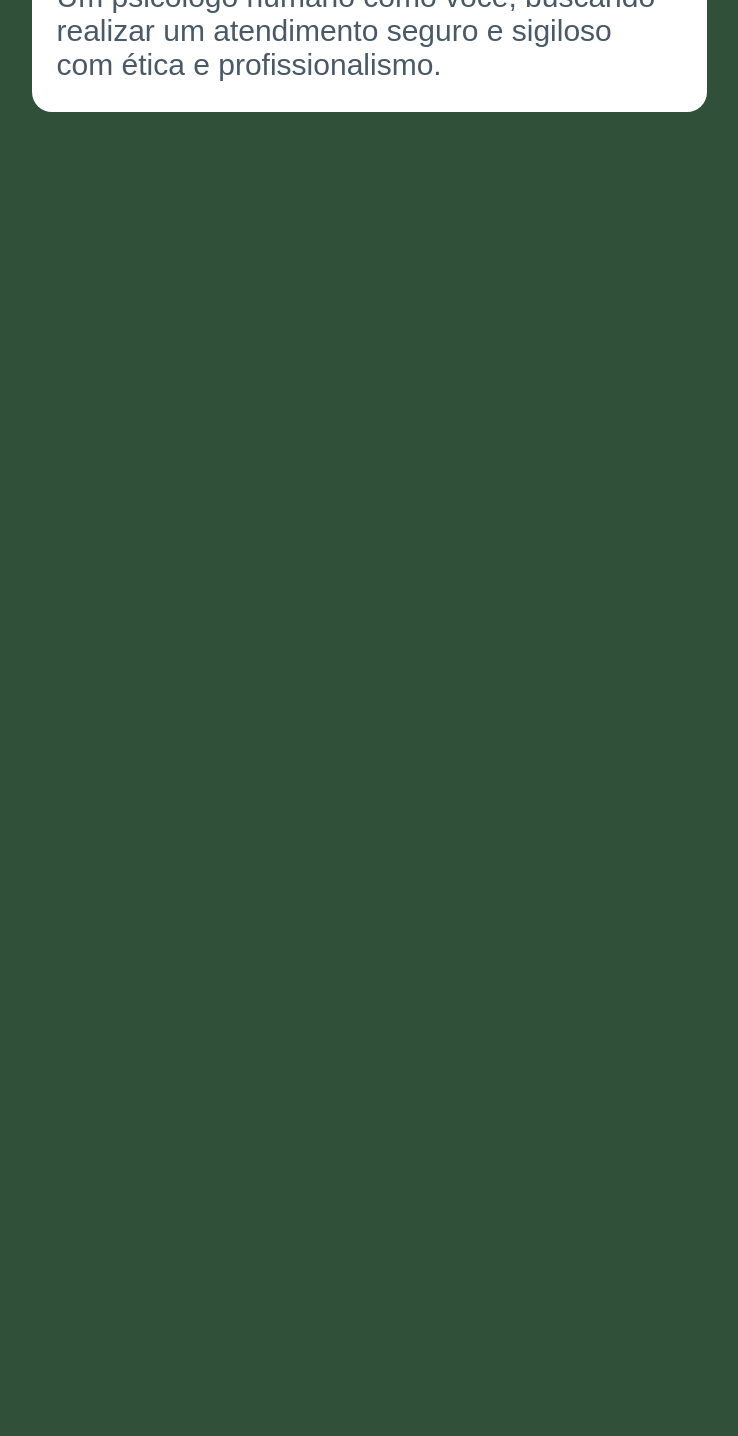
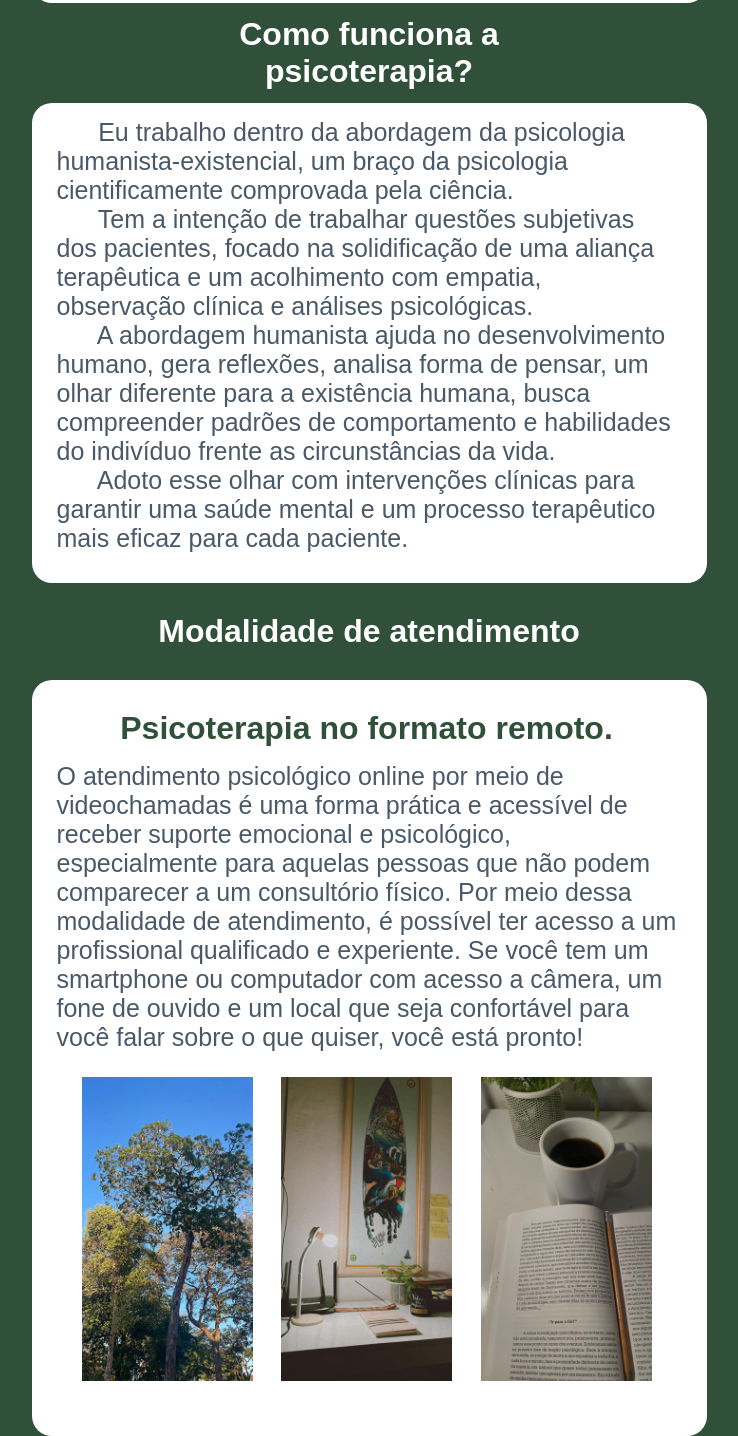
Before and after one commit to MsLVictor/ProjetoJonathanB, a plain HTML site: page index.html in a window 1280 px wide. Shown: the part 965-2401 px from the top of the page, without its empty margins (271-1009 px from the left). Before the commit the page ends 1077 px from the top, so only its background shows below. Drawn offline with Linux system fonts and the light colour scheme.

Commit message:
finalizando conteudo main

```diff
--- a/index.html
+++ b/index.html
@@ -33,14 +33,61 @@
                 <p>CRP13/12583</p>
 
             </div>
-            <p> Meu nome é Jonathan Brilhante, sou Psicólogo clínico. <br/>
 
-                Ajudo jovens, adultos e idosos a buscarem um equilíbrio em suas emoções, buscando desenvolver potencialidades e construindo uma relação facilitadora e acolhedora. <br/>
+            <p>
+            <p> &nbsp; &nbsp; &nbsp; Meu nome é Jonathan Brilhante, sou Psicólogo clínico. <br/>
 
-                Tenho expertise em Luto, transtornos psicológicos, quadros depreciativos, idealização suicida, automutilação, TDAH,  términos de relações, autoconhecimento, desenvolvimento pessoal e crises existenciais. <br/>
+                &nbsp; &nbsp; &nbsp; Ajudo jovens, adultos e idosos a buscarem um equilíbrio em suas emoções, buscando desenvolver potencialidades e construindo uma relação facilitadora e acolhedora. <br/>
 
-                Um psicólogo humano como você, buscando realizar um atendimento seguro e sigiloso com ética e profissionalismo.</p>
+                &nbsp; &nbsp; &nbsp; Tenho expertise em Luto, transtornos psicológicos, quadros depreciativos, idealização suicida, automutilação, TDAH,  términos de relações, autoconhecimento, desenvolvimento pessoal e crises existenciais. <br/>
+
+                &nbsp; &nbsp; &nbsp; Um psicólogo humano como você, buscando realizar um atendimento seguro e sigiloso com ética e profissionalismo.</p>
+
+            </p>
         </div>
+        <menu class="menu">
+            <h1 class="who">Como funciona a psicoterapia?</h1>
+
+        </menu>
+
+        <div class="conteudo">
+            <p>
+                &nbsp; &nbsp; &nbsp; Eu trabalho dentro da abordagem da psicologia humanista-existencial, um braço da psicologia cientificamente comprovada pela ciência. <br>
+
+                &nbsp; &nbsp; &nbsp; Tem a intenção de trabalhar questões subjetivas dos pacientes, focado na solidificação de uma aliança terapêutica e um acolhimento com empatia, observação clínica e análises psicológicas. <br>
+
+                &nbsp; &nbsp; &nbsp; A abordagem humanista ajuda no desenvolvimento humano, gera reflexões, analisa forma de pensar, um olhar diferente para a existência humana, busca compreender padrões de comportamento e habilidades do indivíduo frente as circunstâncias da vida. <br>
+
+                &nbsp; &nbsp; &nbsp; Adoto esse olhar com intervenções clínicas para garantir uma saúde mental e um processo terapêutico mais eficaz para cada paciente.
+            </p>
+        </div>
+
+        <menu class="menu">
+            <h1 class="who">Modalidade de atendimento</h1>
+
+        </menu>
+
+        <div class="conteudo">
+            <h1 class="h1-remoto">
+                Psicoterapia no formato remoto.
+            </h1>
+        <p>
+            O atendimento psicológico online por meio de videochamadas é uma forma prática e acessível de receber suporte emocional e psicológico, especialmente para aquelas pessoas que não podem comparecer a um consultório físico. Por meio dessa modalidade de atendimento, é possível ter acesso a um profissional qualificado e experiente.
+
+            Se você tem um smartphone ou computador com acesso a câmera, um fone de ouvido e um local que seja confortável para você falar sobre o que quiser, você está pronto!
+        </p>
+        <div class="galery" id="galery">
+            <img src="imagens/img2.jpg" alt="" class="img-job">
+
+            <img class="img-job" src="imagens/Imagem do WhatsApp de 2025-02-03 à(s) 22.48.50_99f3be1b.jpg" alt="">
+
+            <img src="imagens/img3.jpg" alt="" class="img-job">
+        </div>
+        </div>
+
     </main>
+    <script src="script.js">
+
+    </script>
 </body>
 </html>
--- /dev/null
+++ b/script.js
@@ -0,0 +1,15 @@
+const galery = document.getElementById('galery');
+
+// Criando o observer para monitorar a visibilidade da div
+const observer = new IntersectionObserver((entries, observer) => {
+    entries.forEach(entry => {
+      if (entry.isIntersecting) {
+        // Quando a div entra na tela, aplica a classe para mostrar as imagens
+        entry.target.style.opacity = 1;
+        entry.target.style.transform = 'translateY(0)';
+        observer.unobserve(entry.target); // Para o observer depois de ativado
+      }
+    });
+  }, { threshold: 0.5 }); // 50% da div precisa estar visível
+
+  observer.observe(galery);
--- a/style.css
+++ b/style.css
@@ -107,5 +107,28 @@ main {
 }
 
 .conteudo p {
-    font-size: 30px;
+    font-size: 25px;
 }
+
+.h1-remoto {
+    text-align: center;
+    padding: 15px 15px;
+    color: #30503a;
+}
+
+.galery {
+    margin: 25px 25px;
+display: flex;
+justify-content: space-between;
+opacity: 0;
+/*transition: opacity 1s ease-in-out;*/
+transform: translateY(100px); /* Começa abaixo da posição normal */
+transition: opacity 1s ease-in-out, transform 1s ease-in-out; /* Transição suave */
+}
+
+
+
+
+.img-job {
+    max-width: 30%;
+}
```
Also changed, not shown: imagens/Imagem do WhatsApp de 2025-02-03 à(s) 22.48.50_99f3be1b.jpg (added), imagens/img2.jpg (added), imagens/img3.jpg (added), teste.js (deleted).
